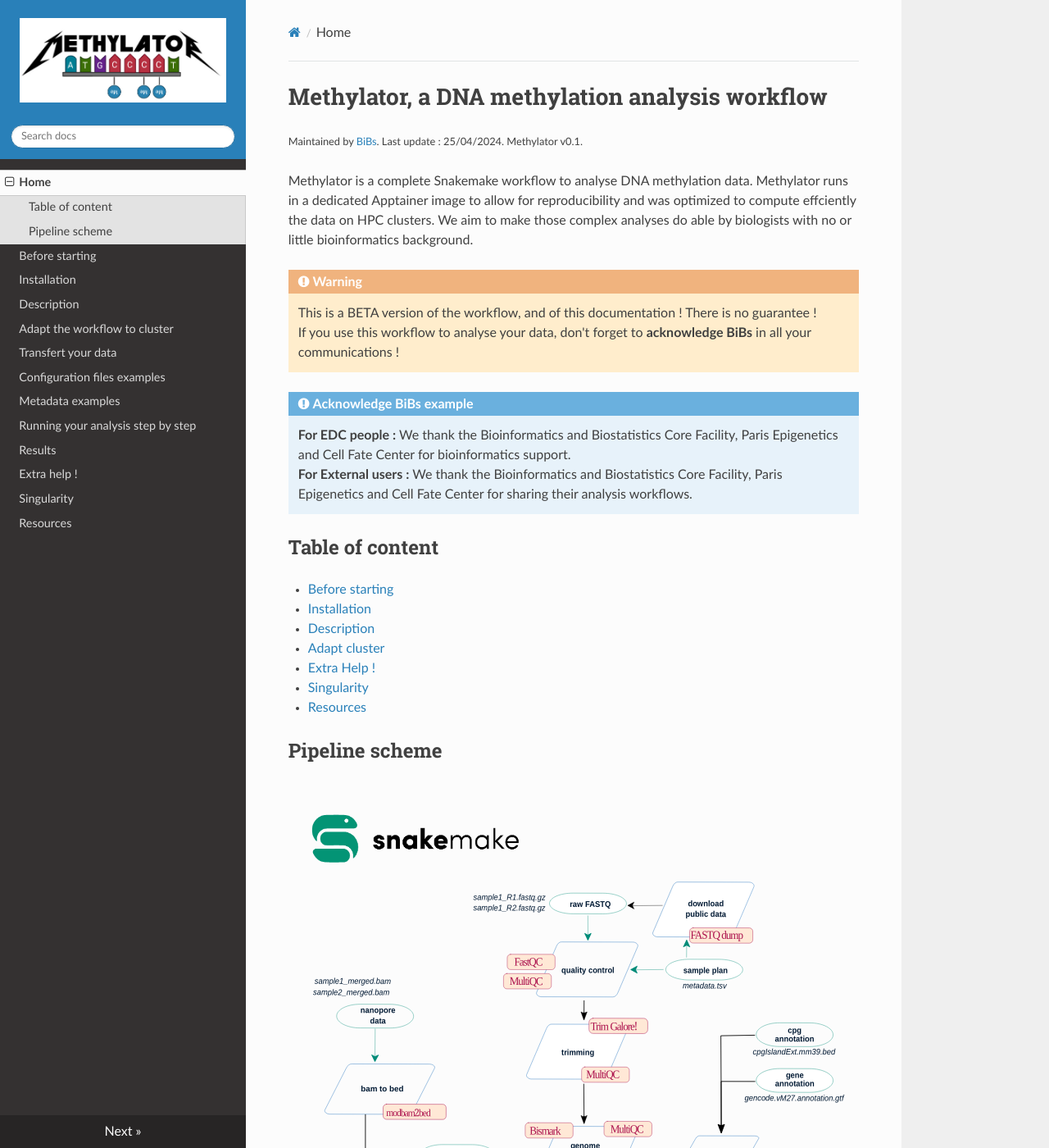
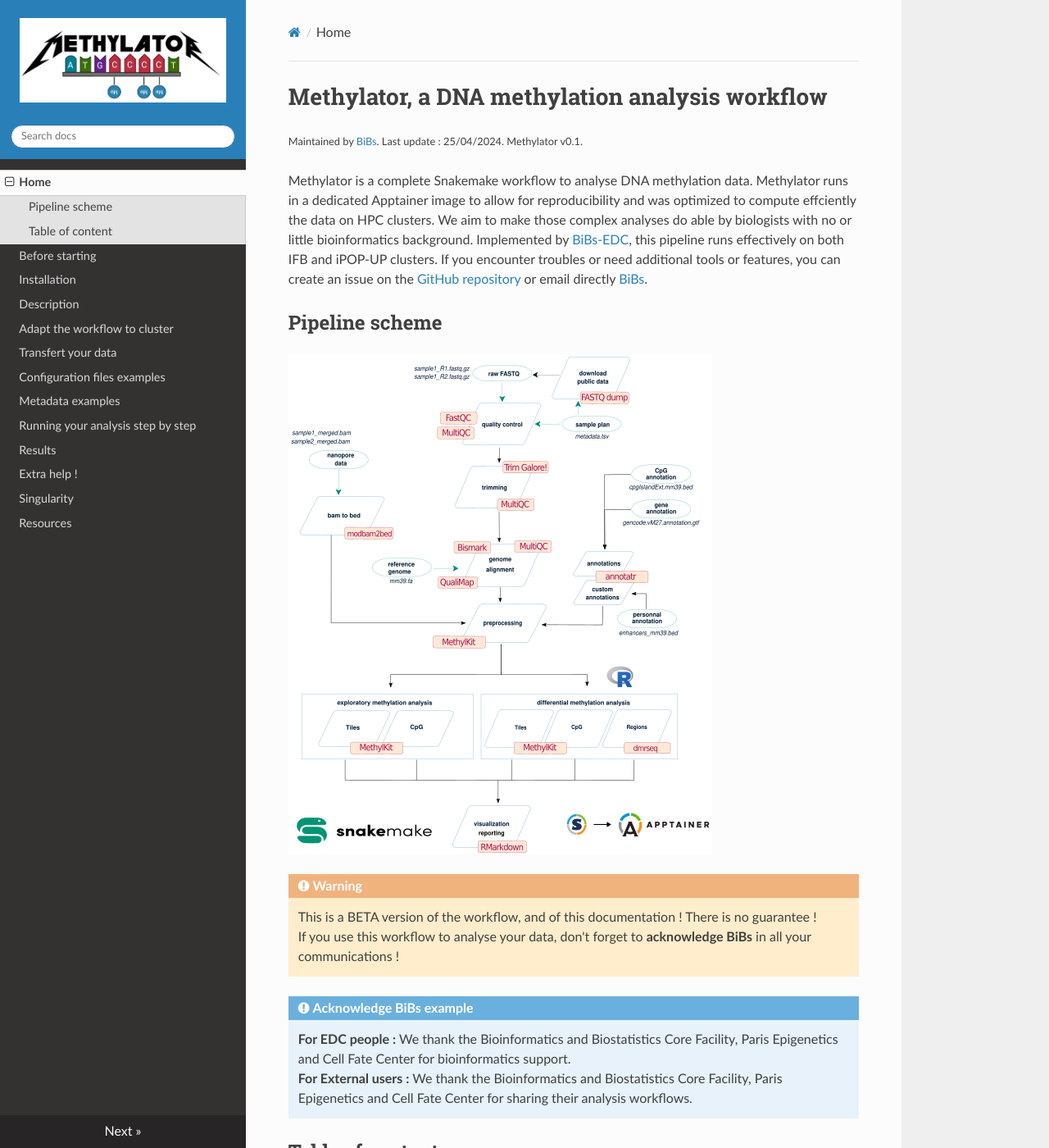
Before and after one commit to parisepigenetics/Methylator-Documentation, an MkDocs documentation site: the page built from docs/index.md, in a window 1280 px wide and 1400 px high. Shown: the whole window at 82% size. Built offline with MkDocs 1.6.1, drawn with Linux system fonts in a browser that asks for light colours; nearby versions of some CDN libraries; some of the changed text lies outside the part shown.

Commit message:
Update index.md

```diff
--- a/docs/index.md
+++ b/docs/index.md
@@ -2,7 +2,10 @@
 
 <small>Maintained by [BiBs](mailto:bibsATparisepigenetics.com). Last update : 25/04/2024. Methylator v0.1. </small>
 
-Methylator is a complete Snakemake workﬂow to analyse DNA methylation data. Methylator runs in a dedicated Apptainer image to allow for reproducibility and was optimized to compute effciently the data on HPC clusters. We aim to make those complex analyses do able by biologists with no or little bioinformatics background.
+Methylator is a complete Snakemake workﬂow to analyse DNA methylation data. Methylator runs in a dedicated Apptainer image to allow for reproducibility and was optimized to compute effciently the data on HPC clusters. We aim to make those complex analyses do able by biologists with no or little bioinformatics background. Implemented by [BiBs-EDC](https://parisepigenetics.github.io/bibs/), this pipeline runs effectively on both IFB and iPOP-UP clusters. If you encounter troubles or need additional tools or features, you can create an issue on the [GitHub repository](https://github.com/parisepigenetics/Methylator/issues) or email directly [BiBs](mailto:bibsATparisepigenetics.com).
+
+## Pipeline scheme
+![Methylator Schema](img/methylator_sheme.png)
 
 !!! warning
     This is a BETA version of the workflow, and of this documentation ! There is no guarantee !
@@ -20,8 +23,3 @@ Methylator is a complete Snakemake workﬂow to analyse DNA methylation data. Me
 - [Extra Help !](extra_help.md)
 - [Singularity](singularity_image.md)
 - [Resources](resources.md)
-
-## Pipeline scheme
-![Methylator Schema](img/poster_methylator.svg)
-
-Implemented by [BiBs-EDC](https://parisepigenetics.github.io/bibs/), this workflow for DNA methylation data analysis runs effectively on both IFB and iPOP-UP clusters. If you encounter troubles or need additional tools or features, you can create an issue on the [GitHub repository](https://github.com/parisepigenetics/Methylator/issues), email directly [BiBs](mailto:bibsATparisepigenetics.com).
```
